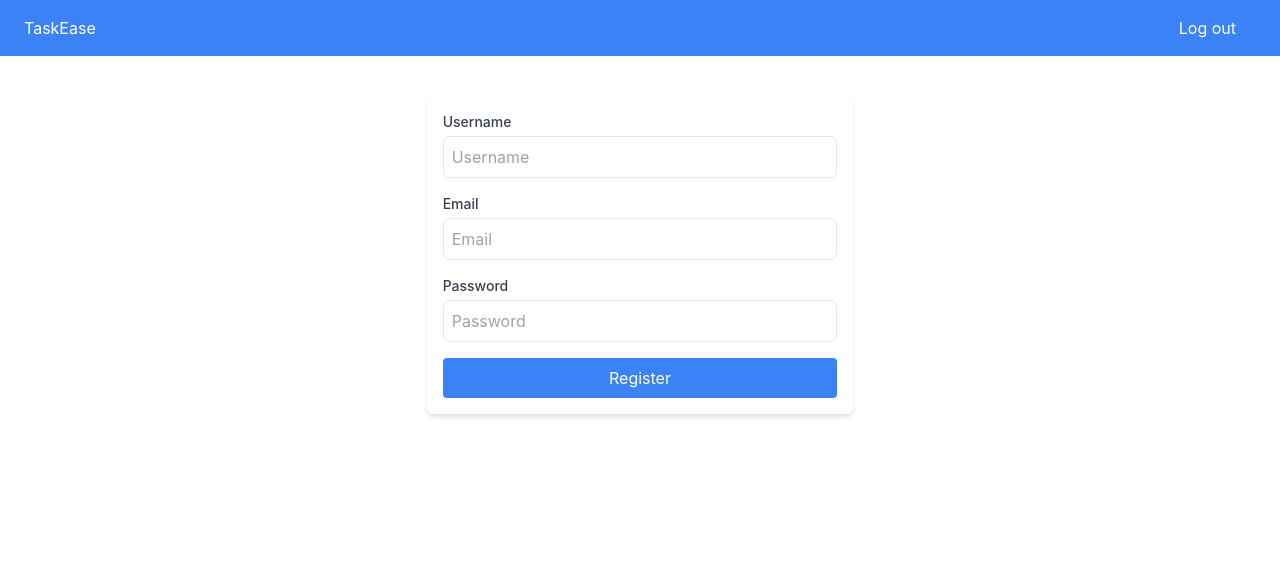
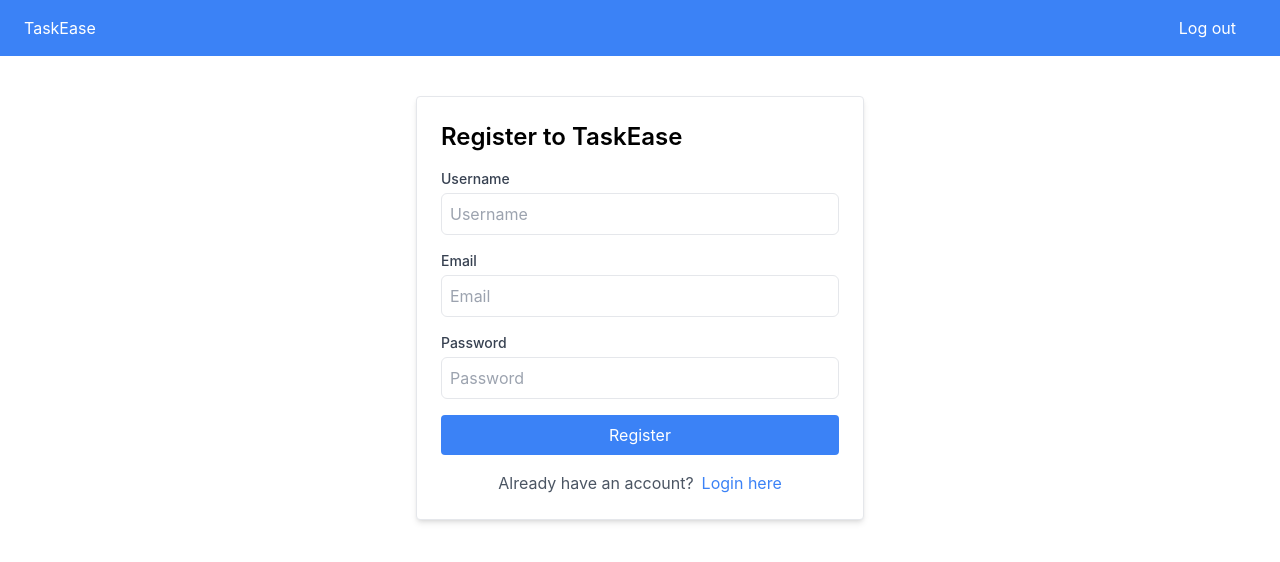
Before and after one commit to 96mohitm/TaskEase, a React (Create React App) app in the folder frontend/: page /register in a window 1280 px wide. Shown: the top 562 px of the page. Built offline with nearby package versions, Linux system fonts and the light colour scheme; no server answers.

Commit message:
Register and login flow fixed.

```diff
--- a/frontend/src/api/auth.ts
+++ b/frontend/src/api/auth.ts
@@ -2,7 +2,7 @@ import axiosInstance from './axiosInstance';
 import { AxiosError } from 'axios';
 
 export const registerUser = async (userData: { username: string; email: string; password: string }) => {
-    return axiosInstance.post('api/users/register/', userData);
+    return axiosInstance.post('users/register/', userData);
 };
 
 export const loginUser = async (credentials: { username: string; password: string }) => {
--- a/frontend/src/components/auth/Login.tsx
+++ b/frontend/src/components/auth/Login.tsx
@@ -1,6 +1,6 @@
 import React, { useEffect, useState } from 'react';
 import { loginUser } from '../../api/auth';
-import { useNavigate } from 'react-router-dom';
+import { Link, useNavigate } from 'react-router-dom';
 import { useAuth } from '../../Auth';
 
 const Login: React.FC = () => {
@@ -61,6 +61,10 @@ const Login: React.FC = () => {
                     </button>
                 </div>
             </form>
+            <div className="mt-4 text-center">
+                <span className="text-gray-600">Don't have an account?</span>
+                <Link to="/register" className="ml-2 text-blue-500 hover:text-blue-600">Register here</Link>
+            </div>
         </div>
     );
 };
--- a/frontend/src/components/auth/Register.tsx
+++ b/frontend/src/components/auth/Register.tsx
@@ -1,17 +1,28 @@
-import React, { useState } from 'react';
+import React, { useState, useEffect } from 'react';
+import { Link, useNavigate } from 'react-router-dom';
 import { registerUser } from '../../api/auth';
+import { useAuth } from '../../Auth';
 
 const Register: React.FC = () => {
   const [username, setUsername] = useState('');
   const [password, setPassword] = useState('');
   const [email, setEmail] = useState('');
+  const { isAuthenticated } = useAuth();
+  const navigate = useNavigate();
+
+  useEffect(() => {
+    // if already logged in then redirect to candidates page.
+    if (isAuthenticated) {
+      navigate('/');
+    }
+  }, [isAuthenticated, navigate]);
 
   const handleSubmit = async (e: React.FormEvent) => {
     e.preventDefault();
     try {
       const response = await registerUser({ username, email, password });
       if (response.status === 201) {
-                // Registration successful, redirect to login or home page.
+        window.location.href = '/login';
       }
     } catch (error) {
       console.error("Error during registration:", error);
@@ -19,7 +30,9 @@ const Register: React.FC = () => {
   };
 
   return (
-        <form onSubmit={handleSubmit} className="space-y-4 w-1/3 mx-auto p-4 shadow-md rounded-md bg-white">
+    <div className="w-full max-w-md mx-auto mt-4 p-6 border rounded shadow-md bg-white">
+      <h2 className="text-2xl mb-4 font-semibold">Register to TaskEase</h2>
+      <form onSubmit={handleSubmit} className="space-y-4">
         <div>
           <label htmlFor="username" className="block text-sm font-medium text-gray-700">Username</label>
           <input
@@ -62,6 +75,12 @@ const Register: React.FC = () => {
           </button>
         </div>
       </form>
+
+      <div className="mt-4 text-center">
+        <span className="text-gray-600">Already have an account?</span>
+        <Link to="/login" className="ml-2 text-blue-500 hover:text-blue-600">Login here</Link>
+      </div>
+    </div>
   );
 };
 
```
Lines whose indentation alone changed are shown as unchanged.
